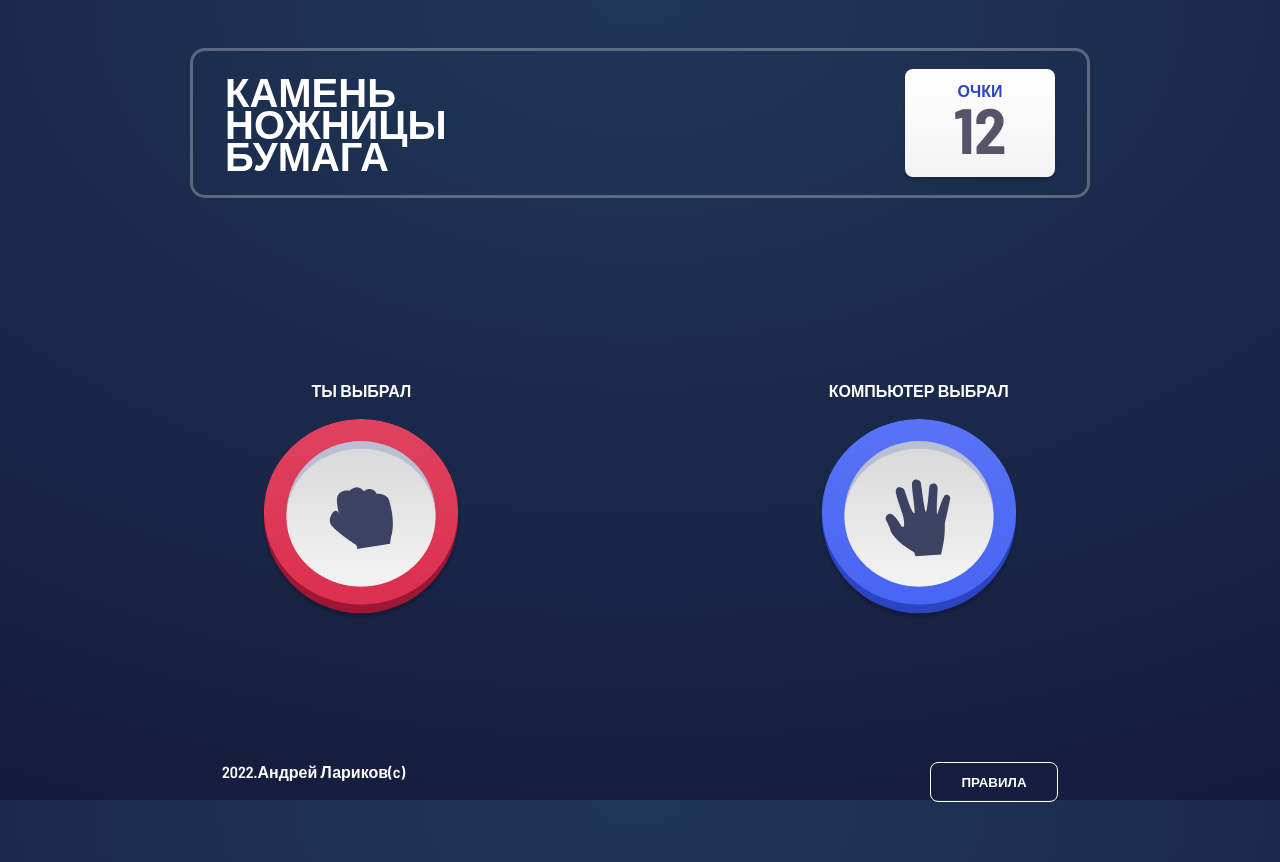
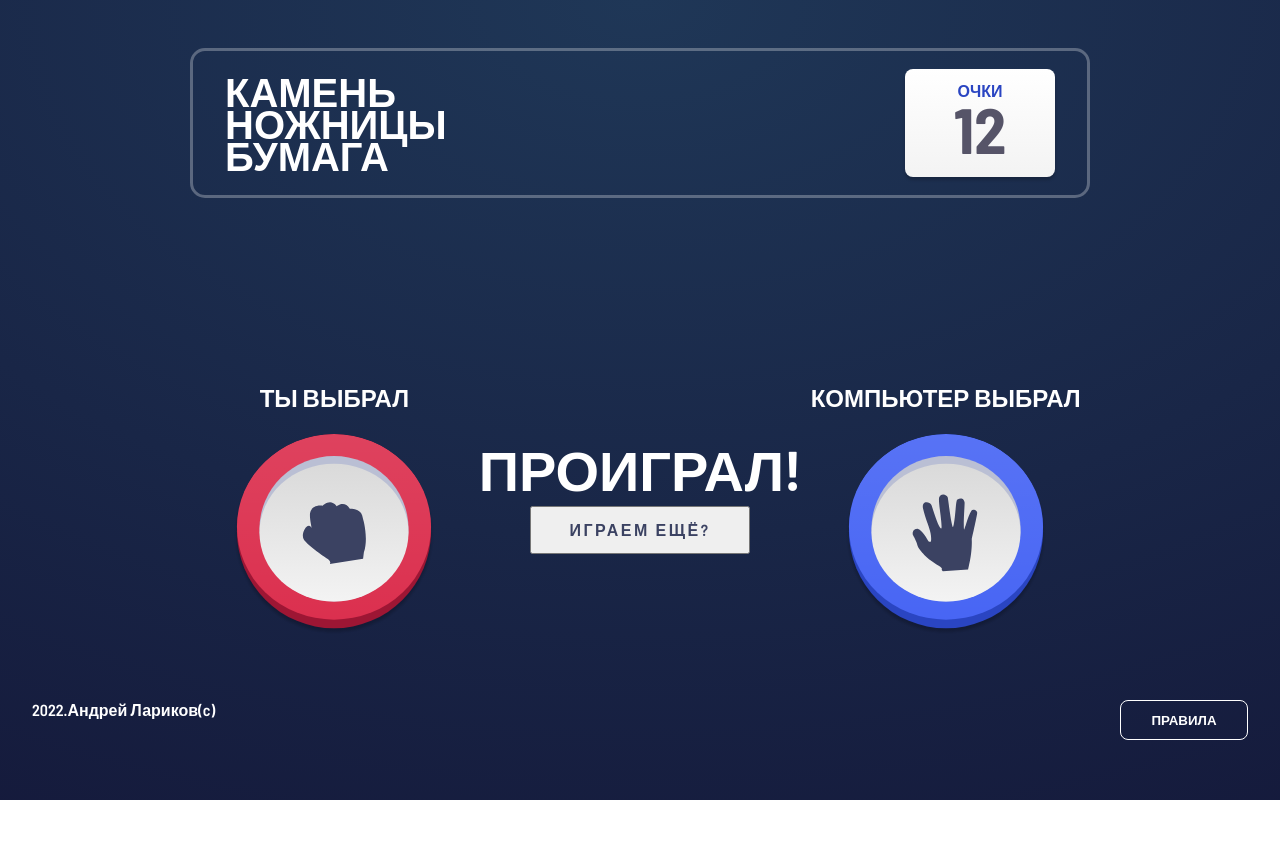
Before and after one commit to larikov174/rock-paper-scissors, a React (Vite) app: page / in a window 1280 px wide. After the commit the page ends 800 px from the top, so only its background shows below. Built offline with nearby package versions, Linux system fonts and the light colour scheme.

Commit message:
feat: add gamble component

```diff
--- a/src/components/Footer.jsx
+++ b/src/components/Footer.jsx
@@ -1,10 +1,12 @@
 import styled from 'styled-components';
 
 const Container = styled.footer`
+	position: absolute;
+	bottom: 0;
 	width: 100%;
   min-height: 100px;
   padding: 0 32px;
-	margin-top: 50px;
+	margin-top: 100px;
   display: grid;
   grid-template-columns: repeat(2, 1fr);
   grid-template-rows: 1fr;
--- a/src/components/GambleScreen.jsx
+++ b/src/components/GambleScreen.jsx
@@ -7,13 +7,24 @@ const Container = styled.section`
   width: 100%;
   height: clamp(188px, 287px, 50vw);
   display: grid;
-	justify-items: center;
-	padding: 0 32px;
-  grid-template-columns: repeat(3,1fr);
-  grid-template-rows: 1fr 4fr;
+  justify-items: center;
+  grid-template-columns: repeat(3, 1fr);
+  grid-template-rows: repeat(4, 1fr);
   grid-template-areas:
-    'playerPickText resultArea housePickText'
-    'playerPickImage resultArea housePickImage';
+    'playerPickText ... housePickText'
+    'playerPickImage resultTitle housePickImage'
+    'playerPickImage actionButton housePickImage'
+    'playerPickImage ... housePickImage';
+		@media screen and (max-width: 700px) {
+			grid-row-gap: 20px;
+			grid-template-columns: repeat(2, 1fr);
+			grid-template-rows: 2fr repeat(3, 1fr);
+			grid-template-areas:
+			'playerPickImage housePickImage'
+			'playerPickText housePickText'
+			'resultTitle resultTitle'
+			'actionButton actionButton'
+		}
 `;
 
 const Image = styled.img`
@@ -36,8 +47,26 @@ const Image = styled.img`
 `;
 
 const Title = styled.p`
+  text-align: center;
+  align-self: center;
+  font-size: clamp(16px, 24px, 5vw);
   grid-area: ${(props) => props.area};
-	align-self: center;
+`;
+
+const StyledTitle = styled(Title)`
+  font-size: clamp(50px, 56px, 5vw);;
+  font-weight: 700;
+`;
+const StyledButton = styled.button`
+  grid-area: actionButton;
+  color: #3b4262;
+  font-size: 16px;
+  letter-spacing: 2.5px;
+  width: 220px;
+  height: 48px;
+	&:hover {
+		cursor: pointer;
+	}
 `;
 
 const GambleScreen = () => {
@@ -47,6 +76,8 @@ const GambleScreen = () => {
       <Image src={rock} area="playerPickImage" />
       <Title area="housePickText">Компьютер выбрал</Title>
       <Image src={paper} area="housePickImage" />
+      <StyledTitle area="resultTitle">Проиграл!</StyledTitle>
+      <StyledButton type="button">Играем ещё?</StyledButton>
       {/* <Image src={scissors} area="resultArea" /> */}
     </Container>
   );
```
